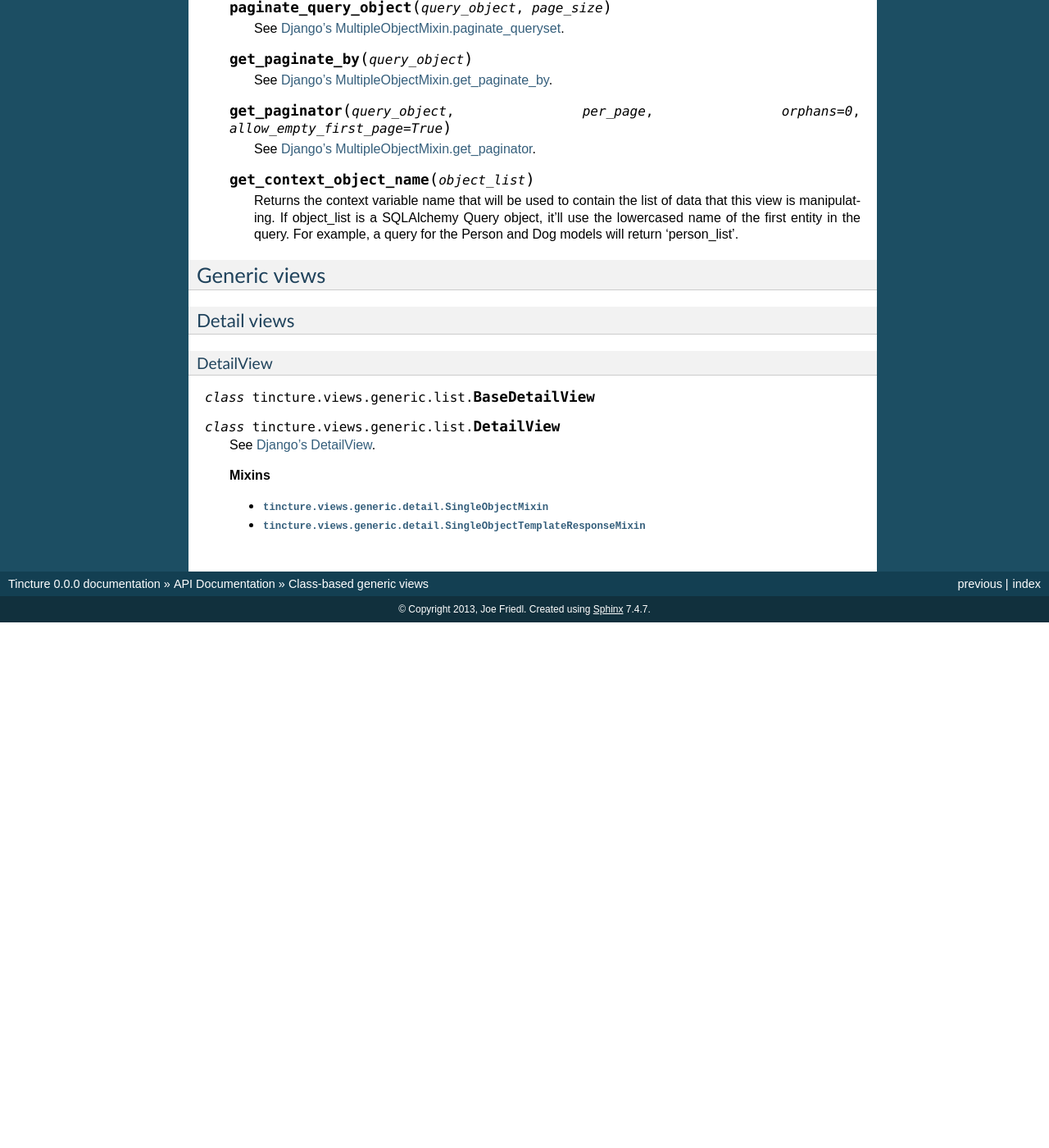
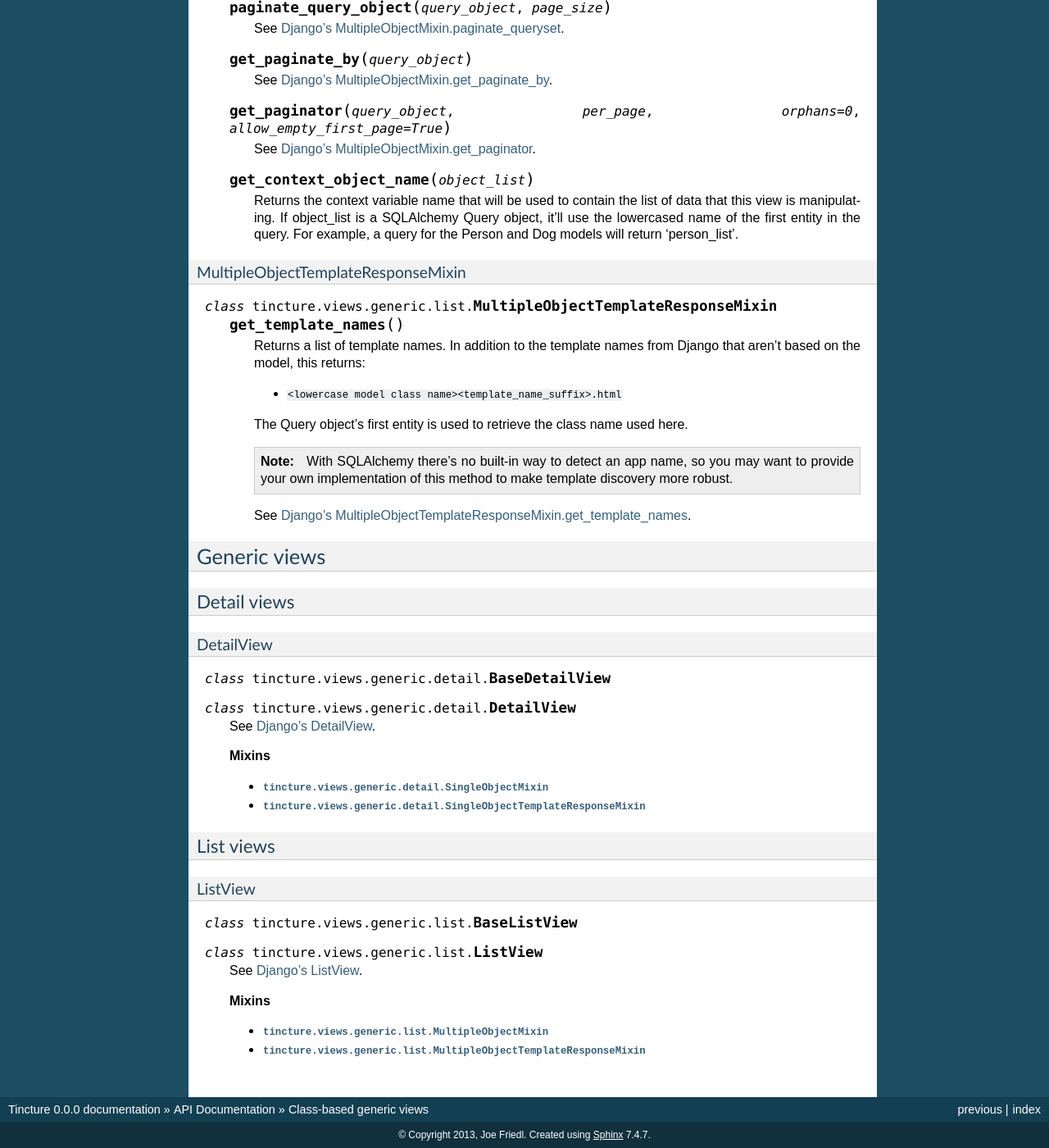
Before and after one commit to grampajoe/tincture, a Sphinx documentation site: the page built from docs/ref/class-based-views.rst, in a window 1280 px wide and 1400 px high, scrolled down 1641 px. Shown: the whole window at 82% size. Built offline with Sphinx 7.4.7, drawn with Linux system fonts in a browser that asks for light colours; before the commit the page ends 2400 px from its top, so only the background shows below that; some of the changed text lies outside the part shown.

Commit message:
Add more docs for list mixins and views

```diff
--- a/docs/ref/class-based-views.rst
+++ b/docs/ref/class-based-views.rst
@@ -125,11 +125,33 @@ MultipleObjectMixin
         entity in the query. For example, a query for the Person and Dog
         models will return 'person_list'.
 
+MultipleObjectTemplateResponseMixin
+~~~~~~~~~~~~~~~~~~~~~~~~~~~~~~~~~~~
+.. class:: MultipleObjectTemplateResponseMixin()
+
+    .. method:: get_template_names()
+
+        Returns a list of template names. In addition to the template names
+        from Django that aren't based on the model, this returns:
+
+        * ``<lowercase model class name><template_name_suffix>.html``
+
+        The Query object's first entity is used to retrieve the class name
+        used here.
+
+        .. note::
+            With SQLAlchemy there's no built-in way to detect an app name,
+            so you may want to provide your own implementation of this method
+            to make template discovery more robust.
+
+        See `Django's MultipleObjectTemplateResponseMixin.get_template_names`_.
+
 Generic views
 =============
 
 Detail views
 ------------
+.. currentmodule:: tincture.views.generic.detail
 
 DetailView
 ~~~~~~~~~~
@@ -142,6 +164,23 @@ DetailView
 
     * :class:`tincture.views.generic.detail.SingleObjectMixin`
     * :class:`tincture.views.generic.detail.SingleObjectTemplateResponseMixin`
+
+List views
+----------
+.. currentmodule:: tincture.views.generic.list
+
+ListView
+~~~~~~~~
+.. class:: BaseListView()
+.. class:: ListView()
+
+    See `Django's ListView`_.
+
+    **Mixins**
+
+    * :class:`tincture.views.generic.list.MultipleObjectMixin`
+    * :class:`tincture.views.generic.list.MultipleObjectTemplateResponseMixin`
+
 
 
 .. _Django: http://djangoproject.com
@@ -159,4 +198,8 @@ DetailView
 .. _Django's MultipleObjectMixin.get_paginate_by: https://docs.djangoproject.com/en/1.4/ref/class-based-views/#django.views.generic.list.MultipleObjectMixin.get_paginate_by
 .. _Django's MultipleObjectMixin.get_paginator: https://docs.djangoproject.com/en/1.4/ref/class-based-views/#django.views.generic.list.MultipleObjectMixin.get_paginator
 
+.. _Django's MultipleObjectTemplateResponseMixin.get_template_names: https://docs.djangoproject.com/en/1.4/ref/class-based-views/#django.views.generic.list.MultipleObjectTemplateResponseMixin.get_template_names
+
 .. _Django's DetailView: https://docs.djangoproject.com/en/1.4/ref/class-based-views/#django.views.generic.detail.DetailView
+
+.. _Django's ListView: https://docs.djangoproject.com/en/1.4/ref/class-based-views/#django.views.generic.list.ListView
```
